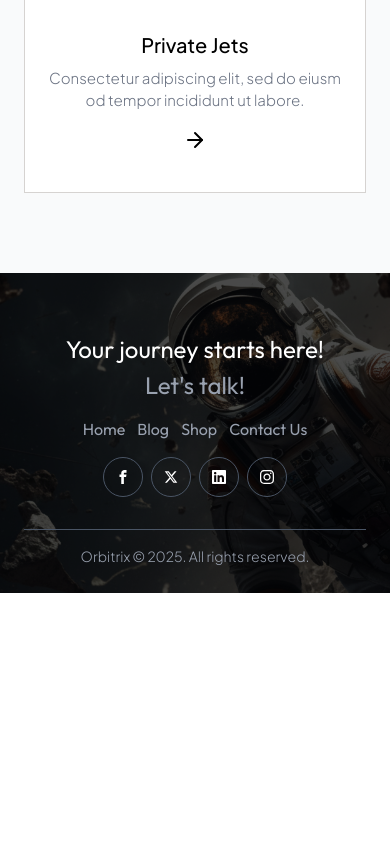
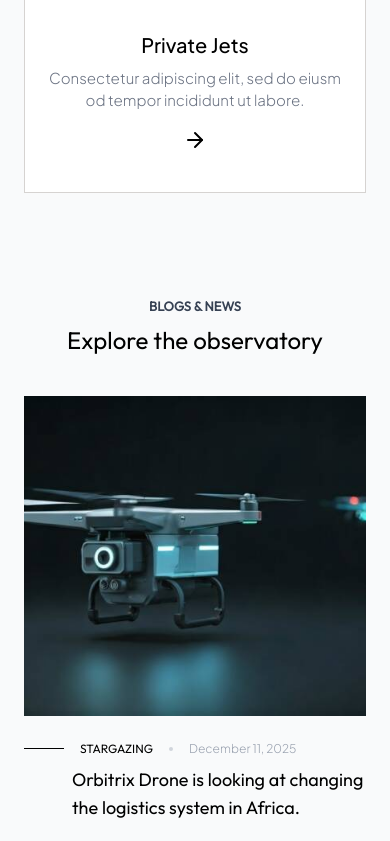
Before and after one commit to Habeebamoo/Orbitrix, a Next.js app: page /about in a window 390 px wide. Shown: the part 1805-2646 px from the top of the page. Before the commit the page ends 2398 px from the top, so only its background shows below. Built offline with nearby package versions, Linux system fonts and the light colour scheme.

Commit message:
created carousel section in about us page

```diff
--- a/app/about/page.tsx
+++ b/app/about/page.tsx
@@ -1,5 +1,6 @@
 "use client";
 
+import Carousel from "@/components/Carousel";
 import Footer from "@/components/Footer";
 import Header from "@/components/Header"
 import { ArrowRight, ChevronDown } from "lucide-react"
@@ -64,7 +65,7 @@ const AboutPage = () => {
 
 
       {/* 3rd Section */}
-      <section className="bg-gray-50 pt-10 sm:pt-20 pb-20">
+      <section className="bg-gray-50 pt-10 sm:pt-20">
         <p className="font-jsans text-center">Peter Bowman</p>
         <p className="font-jsl text-gray-500 text-center text-sm">Creative Director</p>
 
@@ -111,6 +112,10 @@ const AboutPage = () => {
         </div>
       </section>
 
+
+      {/* Carousel section */}
+      <Carousel />
+
       <Footer />
     </>
   )
--- /dev/null
+++ b/components/AboutBlogDisplay.tsx
@@ -0,0 +1,27 @@
+import { Blog } from "@/types/blog"
+import { redirect } from "next/navigation"
+
+const AboutBlogDisplay = ({ blog }: { blog: Blog }) => {
+  const toBlog = () => {
+    redirect(`/blog/${blog._id}`)
+  }
+
+  return (
+    <div className="px-6 cursor-pointer" onClick={toBlog}>
+      <div className="h-80 w-full overflow-hidden">
+        <img src={blog.img} className="h-full w-full object-center object-cover hover:scale-110 active:scale-120 duration-500 ease-in-out" />
+      </div>
+
+      <div className="flex-start gap-4 mt-6">
+        <hr className="w-10" />
+        <span className="text-[12px] font-outfit">STARGAZING</span>
+        <div className="h-1 w-1 rounded-full bg-gray-300"></div>
+        <span className="text-[12px] font-jsl text-gray-400">{blog.date}</span>
+      </div>
+
+      <h1 className="font-outfit mt-2 text-lg pl-12">{blog.title}</h1>
+    </div>
+  )
+}
+
+export default AboutBlogDisplay
--- /dev/null
+++ b/components/Carousel.tsx
@@ -0,0 +1,45 @@
+import { Autoplay } from 'swiper/modules'
+import { Swiper, SwiperSlide } from 'swiper/react'
+import "swiper/css";
+import AboutBlogDisplay from './AboutBlogDisplay'
+import { blogs } from '@/data/blogs'
+
+const Carousel = () => {
+  return (
+    <section className="bg-gray-50 py-20 md:px-10 xl:px-20">
+      <div className="px-6 md:px-10 xl:px-20 mt-6 mb-10 md:mb-14 lg:mb-16 flex-center flex-col">
+        <p className="font-outfit text-gray-700 font-bold text-[13px] lg:text-md">BLOGS & NEWS</p>
+
+        <h1 className="font-outfit text-2xl md:text-4xl lg:text-5xl mt-2">Explore the observatory</h1>
+      </div>
+
+      {/* large screens */}
+      <div className='grid grid-cols-2 lg:grid-cols-3 gap-2 max-md:hidden'>
+        {blogs.map(blg => <AboutBlogDisplay key={blg._id} blog={blg} />)}
+      </div>
+
+      {/* small screens */}
+      <div className='md:hidden'>
+        <Swiper
+          modules={[Autoplay]}
+          autoplay={{
+            delay: 4000,
+            disableOnInteraction: false
+          }}
+          loop
+          speed={700}
+        >
+          {blogs.map(blg => {
+            return (
+              <SwiperSlide>
+                <AboutBlogDisplay key={blg._id} blog={blg} />
+              </SwiperSlide>
+            )
+          })}
+        </Swiper>
+      </div>
+    </section>
+  )
+}
+
+export default Carousel
--- a/package.json
+++ b/package.json
@@ -13,7 +13,8 @@
     "next": "16.1.1",
     "react": "19.2.3",
     "react-dom": "19.2.3",
-    "react-icons": "^5.5.0"
+    "react-icons": "^5.5.0",
+    "swiper": "^12.0.3"
   },
   "devDependencies": {
     "@tailwindcss/postcss": "^4",
```
Also changed, not shown: 1 other file (tests, documents, lock files or other folders).
